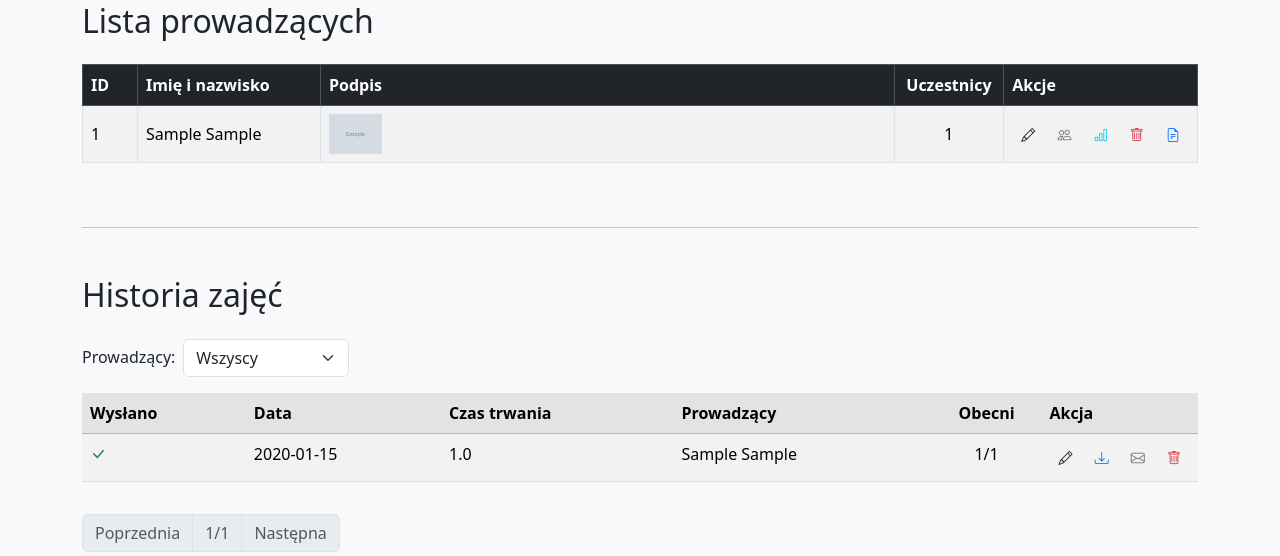
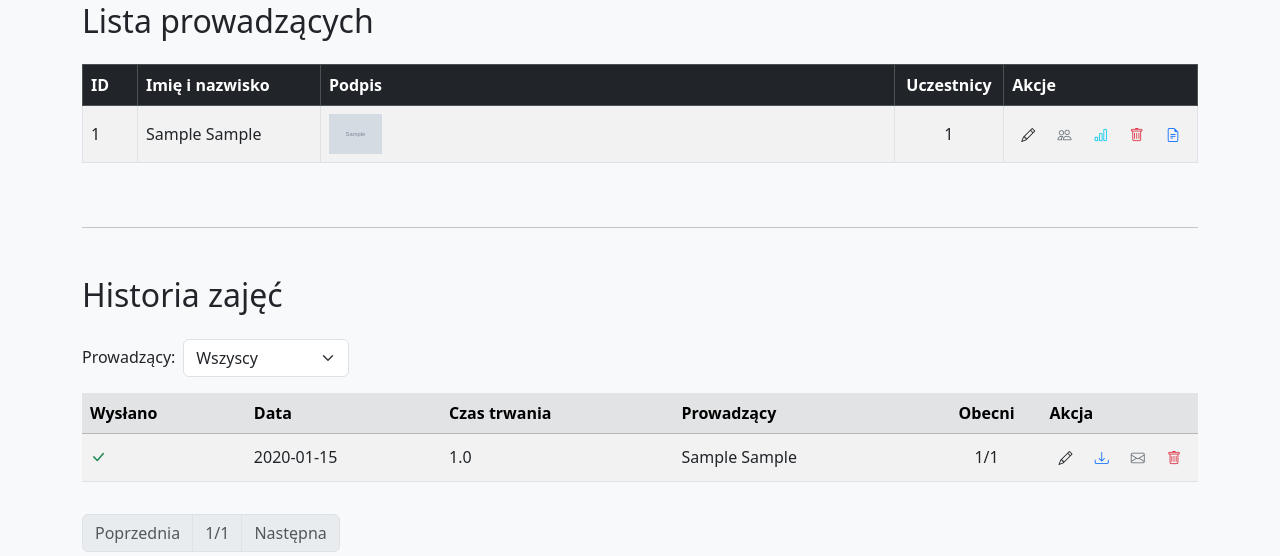
Before and after one commit to suchokrates1/lista-obecnosci, a Flask app: page /admin in a window 1280 px wide. Shown: the part 112-668 px from the top of the page. Run offline with Flask 3, Linux system fonts and the light colour scheme; a user stored in the database is signed in; tables that the repository leaves empty hold one stand-in row (values such as "Sample post"); grey boxes marked "Sample" are stand-in pictures; parts of the project's set-up code (start-up, migrations or seed data) failed here and were passed over.

Commit message:
Add table-vest helper and update templates

```diff
--- a/static/theme.css
+++ b/static/theme.css
@@ -50,3 +50,41 @@ body.high-contrast .btn {
 .attendance-col {
   min-width: 120px;
 }
+
+/* Bootstrap table helper */
+.table-vest {
+  --bs-table-color: var(--bs-body-color);
+  --bs-table-bg: var(--bs-body-bg);
+  --bs-table-border-color: var(--bs-border-color);
+  --bs-table-striped-color: var(--bs-body-color);
+  --bs-table-striped-bg: rgba(0, 0, 0, 0.05);
+  --bs-table-hover-color: var(--bs-body-color);
+  --bs-table-hover-bg: rgba(0, 0, 0, 0.075);
+  width: 100%;
+  margin-bottom: 1rem;
+  color: var(--bs-table-color);
+  vertical-align: middle;
+  border-color: var(--bs-table-border-color);
+}
+
+.table-vest > :not(caption) > * > * {
+  padding: 0.5rem;
+  background-color: var(--bs-table-bg);
+  border-bottom-width: 1px;
+  box-shadow: inset 0 0 0 9999px var(--bs-table-accent-bg);
+}
+
+.table-vest > tbody > tr:nth-of-type(odd) > * {
+  --bs-table-accent-bg: var(--bs-table-striped-bg);
+  color: var(--bs-table-striped-color);
+}
+
+.table-vest > tbody > tr:hover > * {
+  --bs-table-accent-bg: var(--bs-table-hover-bg);
+  color: var(--bs-table-hover-color);
+}
+
+.table-vest th,
+.table-vest td {
+  vertical-align: middle;
+}
--- a/templates/admin.html
+++ b/templates/admin.html
@@ -4,7 +4,7 @@
   {% if new_users %}
   <h2 class="mb-4">Konta oczekujące na zatwierdzenie</h2>
   <div class="table-responsive">
-  <table class="table table-bordered align-middle">
+  <table class="table-vest table-bordered">
     <colgroup>
       <col class="id-col">
       <col>
@@ -55,7 +55,7 @@
   </div>
 
   <div class="table-responsive">
-  <table class="table table-striped table-bordered align-middle">
+  <table class="table-vest table-bordered">
     <colgroup>
       <col class="id-col">
       <col class="name-col">
@@ -174,7 +174,7 @@
   </form>
 
   <div class="table-responsive">
-  <table class="table table-striped table-hover">
+  <table class="table-vest">
     <colgroup>
       <col>
       <col>
--- a/templates/admin_statystyki.html
+++ b/templates/admin_statystyki.html
@@ -2,7 +2,7 @@
 {% block title %}Statystyki{% endblock %}
 {% block content %}
   <h2 class="mb-4">Statystyki obecności - {{ prowadzacy.imie }} {{ prowadzacy.nazwisko }}</h2>
-  <table class="table table-striped table-hover mb-4">
+  <table class="table-vest mb-4">
     <thead class="table-secondary">
       <tr>
         <th class="name-col">Uczestnik</th>
--- a/templates/statystyki.html
+++ b/templates/statystyki.html
@@ -2,7 +2,7 @@
 {% block title %}Statystyki{% endblock %}
 {% block content %}
   <h2 class="mb-4">Statystyki obecności</h2>
-  <table class="table table-striped table-hover mb-4">
+  <table class="table-vest mb-4">
     <thead class="table-secondary">
       <tr>
         <th class="name-col">Uczestnik</th>
```
Also changed, not shown: templates/panel.html (+5 -5 lines).
